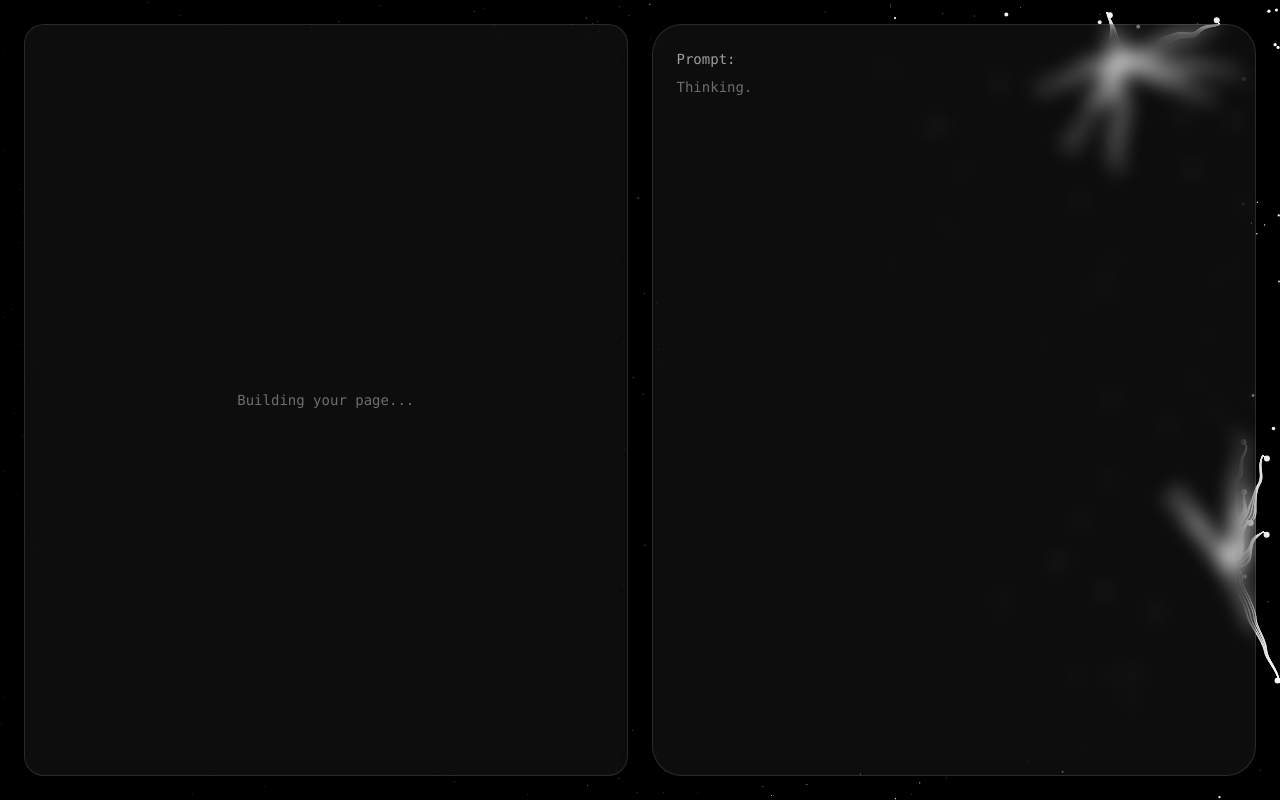
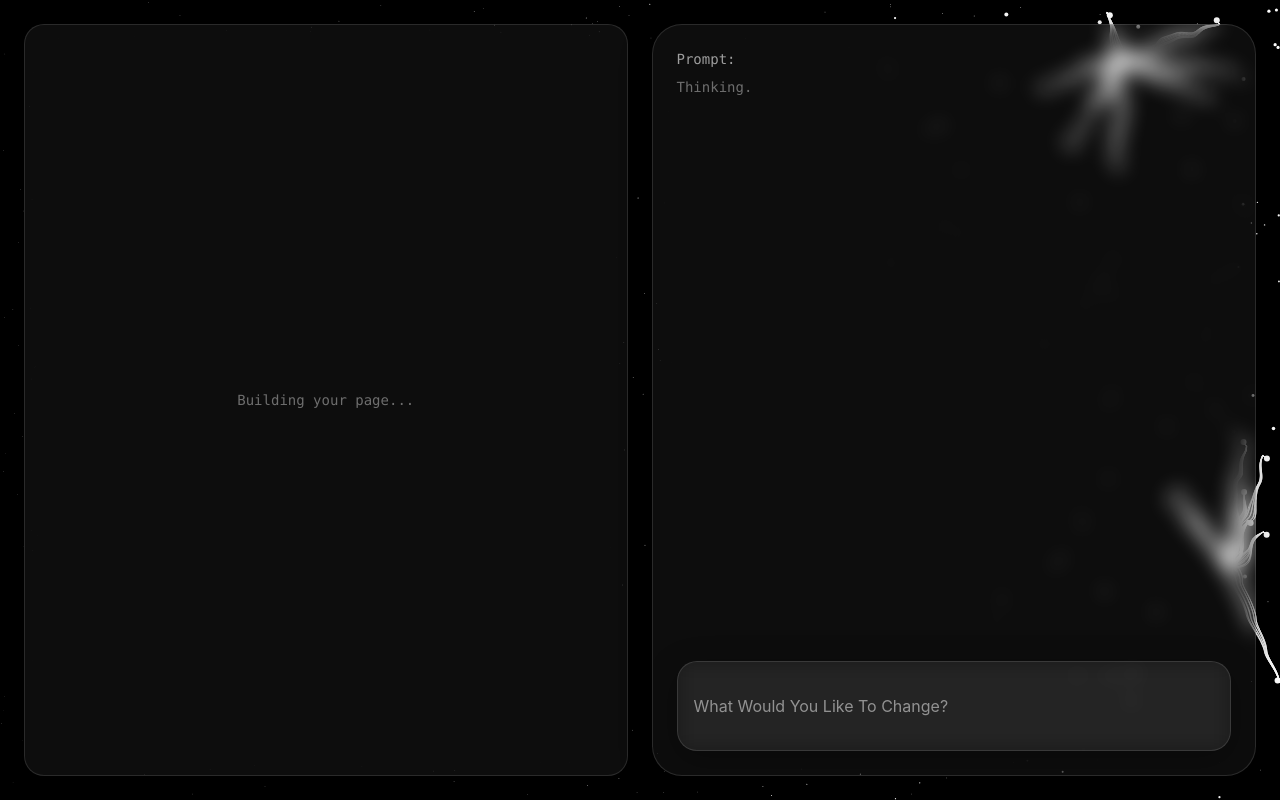
Before and after one commit to roshandhiman/Sable, a React (Vite) app: page /workspace in a window 1280 px wide. Built offline with nearby package versions, Linux system fonts and the light colour scheme.

Commit message:
promt box for edit

```diff
--- a/src/components/Workspace.jsx
+++ b/src/components/Workspace.jsx
@@ -140,6 +140,24 @@ export default function Workspace() {
           {displayedCode}
           {isTyping && <span className="animate-pulse">▊</span>}
         </pre>
+        <div>
+          <input
+            type="text"
+            placeholder="What Would You Like To Change?"
+            style={{
+              width: '100%',
+              padding: '2rem 1rem',
+              backdropFilter: 'blur(10px)',
+              border: '1px solid rgba(255, 255, 255, 0.12)',
+              boxShadow: '0 8px 32px rgba(0, 0, 0, 0.3)',
+              borderRadius: '20px',
+              color: 'white',
+              background: 'rgba(255, 255, 255, 0.05)',
+              outline: 'none',
+            }}
+          />
+
+        </div>
       </div>
     </div>
   );
```
